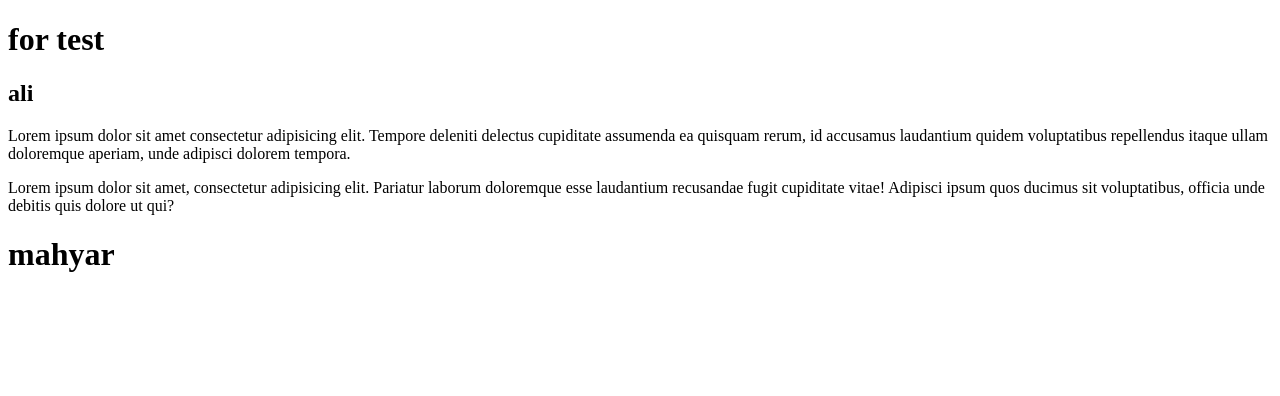
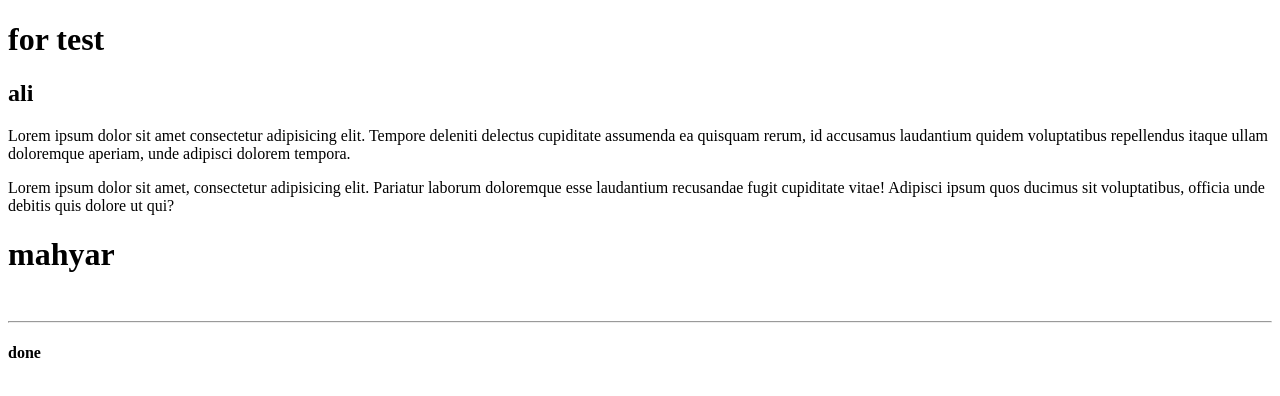
Before and after one commit to MahyarRahmati/First-Project, a plain HTML site: page index.html in a window 1280 px wide. Drawn offline with Linux system fonts and the light colour scheme.

Commit message:
last test

```diff
--- a/index.html
+++ b/index.html
@@ -11,5 +11,8 @@
   <p>Lorem ipsum dolor sit amet consectetur adipisicing elit. Tempore deleniti delectus cupiditate assumenda ea quisquam rerum, id accusamus laudantium quidem voluptatibus repellendus itaque ullam doloremque aperiam, unde adipisci dolorem tempora.</p>
   <p>Lorem ipsum dolor sit amet, consectetur adipisicing elit. Pariatur laborum doloremque esse laudantium recusandae fugit cupiditate vitae! Adipisci ipsum quos ducimus sit voluptatibus, officia unde debitis quis dolore ut qui?</p>
   <h1>mahyar</h1>
+  <br>
+  <hr>
+  <h4>done</h4>
 </body>
 </html>
```
